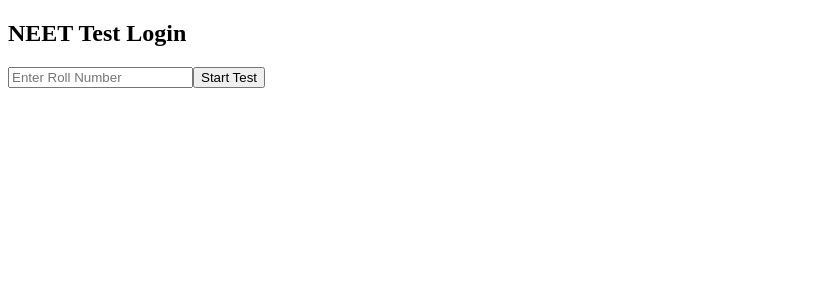
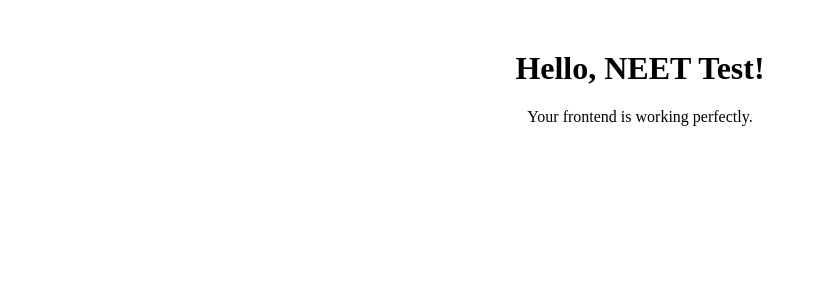
Before and after one commit to RishiIsHacker/Neet-Test-platform, a React (Create React App) app in the folder frontend/: page / in a window 1280 px wide. Shown: the top 300 px of the page, without its empty margins (0-817 px from the left). Built offline with nearby package versions, Linux system fonts and the light colour scheme; the HTML template or start-up script is replaced by a standard one.

Commit message:
Update App.js

```diff
--- a/frontend/src/App.js
+++ b/frontend/src/App.js
@@ -1,16 +1,11 @@
 import React from 'react';
-import { BrowserRouter, Routes, Route } from 'react-router-dom';
-import Login from './Login';
-import TestPage from './TestPage';
 
 function App() {
   return (
-    <BrowserRouter>
-      <Routes>
-        <Route path="/" element={<Login />} />
-        <Route path="/test" element={<TestPage />} />
-      </Routes>
-    </BrowserRouter>
+    <div style={{ textAlign: 'center', marginTop: '50px' }}>
+      <h1>Hello, NEET Test!</h1>
+      <p>Your frontend is working perfectly.</p>
+    </div>
   );
 }
 
```
